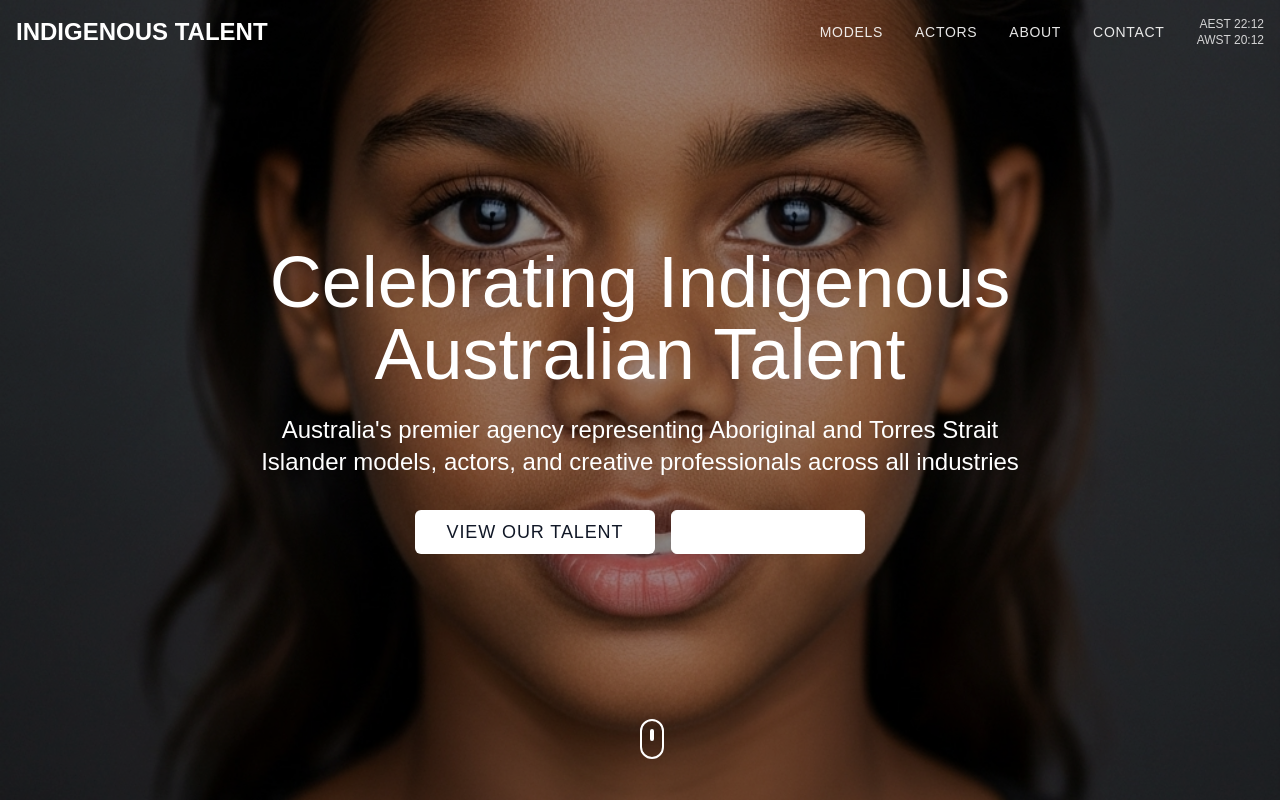
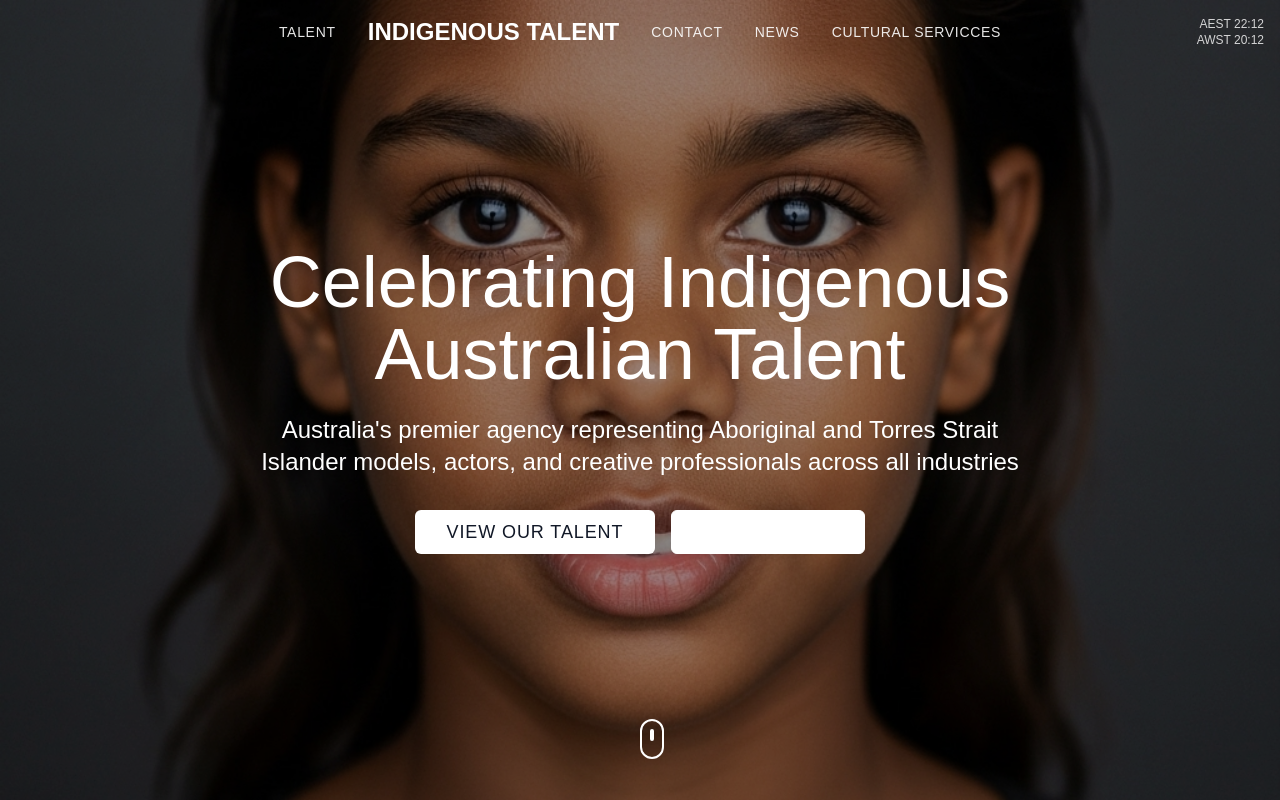
Before and after one commit to NorthKanye/Indtest, a Next.js app: page / in a window 1280 px wide. Shown: the top 800 px of the page. Built offline with nearby package versions, Linux system fonts and the light colour scheme.

Commit message:
Center header navigation

```diff
--- a/components/scroll-header.tsx
+++ b/components/scroll-header.tsx
@@ -34,51 +34,49 @@ export function ScrollHeader({ children }: ScrollHeaderProps) {
           : "bg-transparent border-b border-transparent"
       }`}
     >
-      <div className="container mx-auto px-4 py-4 flex items-center justify-between">
+      <div className="container mx-auto px-4 py-4 relative flex items-center justify-center">
+        <nav className="hidden md:flex items-center space-x-8">
+          <Link
+            href="/talent"
+            className={`text-sm font-medium tracking-wider transition-colors duration-300 ${
+              isScrolled ? "text-gray-700 hover:text-gray-900" : "text-white/90 hover:text-white"
+            }`}
+          >
+            TALENT
+          </Link>
           <Link
             href="/"
             className={`text-2xl font-bold transition-colors duration-300 ${isScrolled ? "text-gray-900" : "text-white"}`}
           >
             INDIGENOUS TALENT
           </Link>
-        <div className="flex items-center gap-8">
-          <nav className="hidden md:flex space-x-8">
           <Link
-              href="#models"
-              className={`text-sm font-medium tracking-wider transition-colors duration-300 ${
-                isScrolled ? "text-gray-700 hover:text-gray-900" : "text-white/90 hover:text-white"
-              }`}
-            >
-              MODELS
-            </Link>
-            <Link
-              href="#actors"
-              className={`text-sm font-medium tracking-wider transition-colors duration-300 ${
-                isScrolled ? "text-gray-700 hover:text-gray-900" : "text-white/90 hover:text-white"
-              }`}
-            >
-              ACTORS
-            </Link>
-            <Link
-              href="#about"
-              className={`text-sm font-medium tracking-wider transition-colors duration-300 ${
-                isScrolled ? "text-gray-700 hover:text-gray-900" : "text-white/90 hover:text-white"
-              }`}
-            >
-              ABOUT
-            </Link>
-            <Link
-              href="#contact"
+            href="/contact"
             className={`text-sm font-medium tracking-wider transition-colors duration-300 ${
               isScrolled ? "text-gray-700 hover:text-gray-900" : "text-white/90 hover:text-white"
             }`}
           >
             CONTACT
           </Link>
+          <Link
+            href="/news"
+            className={`text-sm font-medium tracking-wider transition-colors duration-300 ${
+              isScrolled ? "text-gray-700 hover:text-gray-900" : "text-white/90 hover:text-white"
+            }`}
+          >
+            NEWS
+          </Link>
+          <Link
+            href="/services"
+            className={`text-sm font-medium tracking-wider transition-colors duration-300 ${
+              isScrolled ? "text-gray-700 hover:text-gray-900" : "text-white/90 hover:text-white"
+            }`}
+          >
+            CULTURAL SERVICCES
+          </Link>
         </nav>
-          <div className={`transition-colors duration-300 ${isScrolled ? "" : "text-white"}`}>
+        <div className={`absolute right-4 transition-colors duration-300 ${isScrolled ? "" : "text-white"}`}>
           <TimeDisplay isScrolled={isScrolled} />
-          </div>
         </div>
       </div>
     </header>
```
Lines whose indentation alone changed are shown as unchanged.
